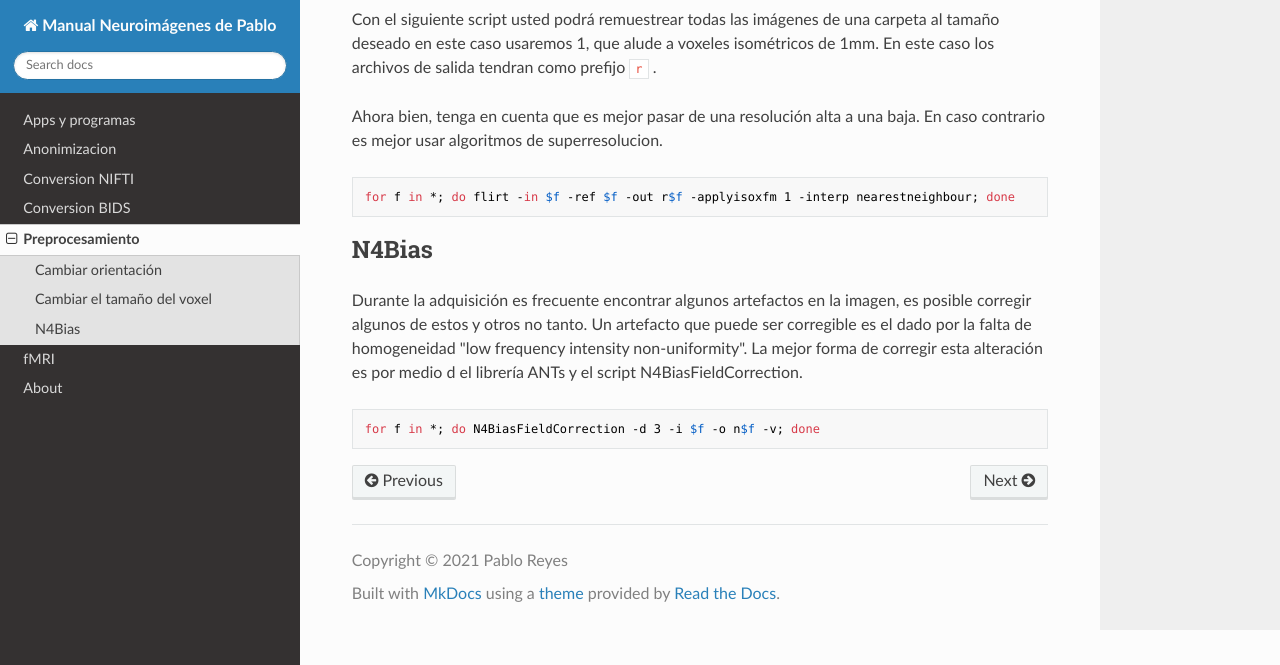
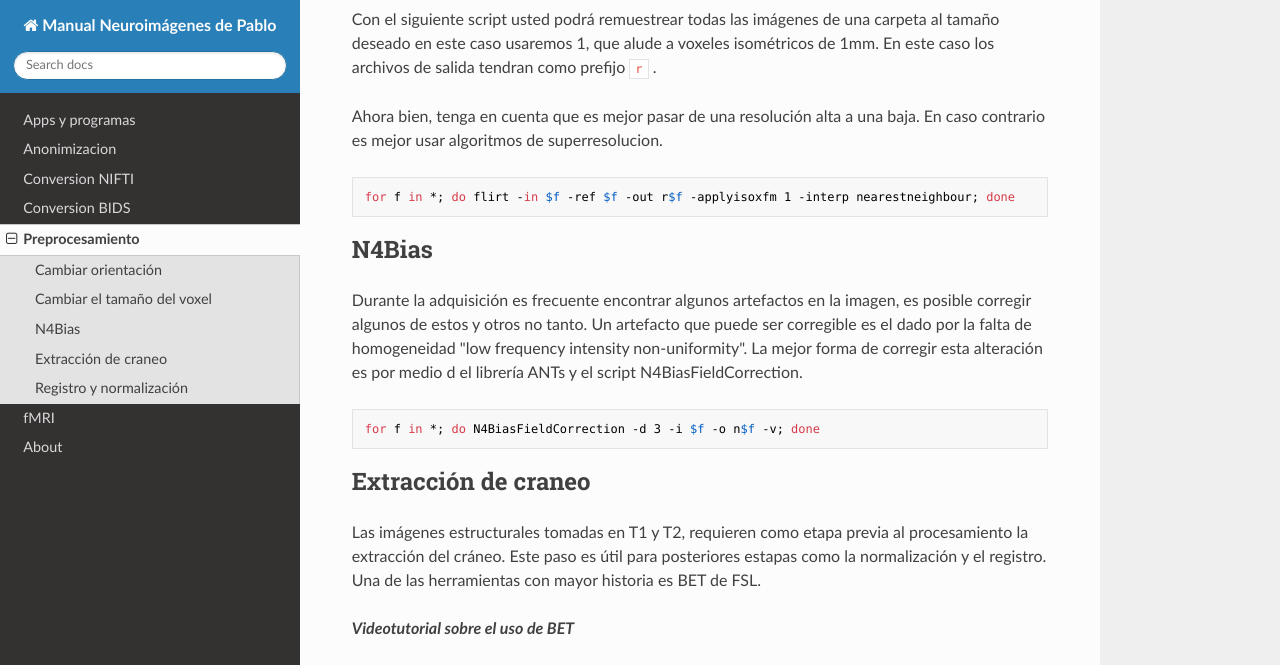
Before and after one commit to pabloreyesg/Scrips-to-MRI, an MkDocs documentation site: the page built from docs/Firststeps.md, in a window 1280 px wide and 1400 px high, scrolled down 848 px. Shown: the top 665 px of the window. Built offline with MkDocs 1.6.1, drawn with Linux system fonts in a browser that asks for light colours; nearby versions of some CDN libraries; some of the changed text lies outside the part shown; grey boxes are pictures that could not be loaded.

Commit message:
Update Firststeps.md
videos

````diff
--- a/docs/Firststeps.md
+++ b/docs/Firststeps.md
@@ -38,3 +38,27 @@
 ```
 for f in *; do N4BiasFieldCorrection -d 3 -i $f -o n$f -v; done
 ```
+
+## Extracción de craneo
+Las imágenes estructurales tomadas en T1 y T2, requieren como etapa previa al procesamiento la extracción del cráneo. Este paso es útil para posteriores estapas como la normalización y el registro. Una de las herramientas con mayor historia es BET de FSL.
+
+***Videotutorial sobre el uso de BET***
+
+<!-- blank line -->
+
+<figure class="video_container">
+  <iframe src="https://www.youtube.com/embed/IZN_8TpVgqo" width="100%" height="310" frameborder="0" allowfullscreen="true"> </iframe>
+</figure>
+<!-- blank line -->
+
+## Registro y normalización
+Normalizar puede ser definida como transformar el espacio geométrico de una imagen y llevarla a otro espacio geométrico. Existen dos escenarios en los que se requiere un registro: cuando un participante se le toman varias imágenes en el tiempo y se quiere visualizar las diferencias será necesario tener un proceso de registro entre estos tiempos; cuando se requiere normalizar la imagen de un participante hacia una plantilla o template estandard como el MNI.
+
+***Videotutorial sobre el uso de FLIRT***
+
+<!-- blank line -->
+
+<figure class="video_container">
+  <iframe src="https://www.youtube.com/embed/LsYxcAbG2Ok" width="100%" height="310" frameborder="0" allowfullscreen="true"> </iframe>
+</figure>
+<!-- blank line -->
````
